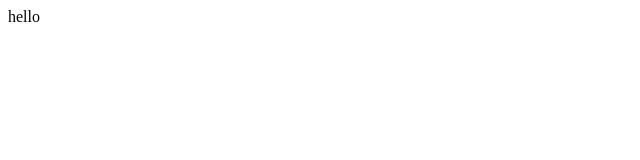
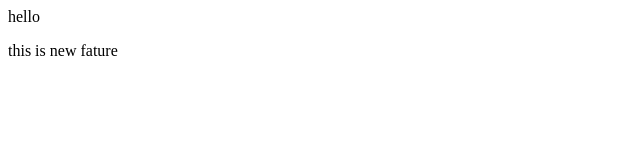
Before and after one commit to Anjali-Nimade/loacalrepo, a plain HTML site: page index.html in a window 1280 px wide. Shown: the full height of the page, 0-640 px from the left. Drawn offline with Linux system fonts and the light colour scheme.

Commit message:
Add new feature

```diff
--- a/index.html
+++ b/index.html
@@ -1 +1,2 @@
 <p> hello <p>
+    <p> this is new fature </p>
```
